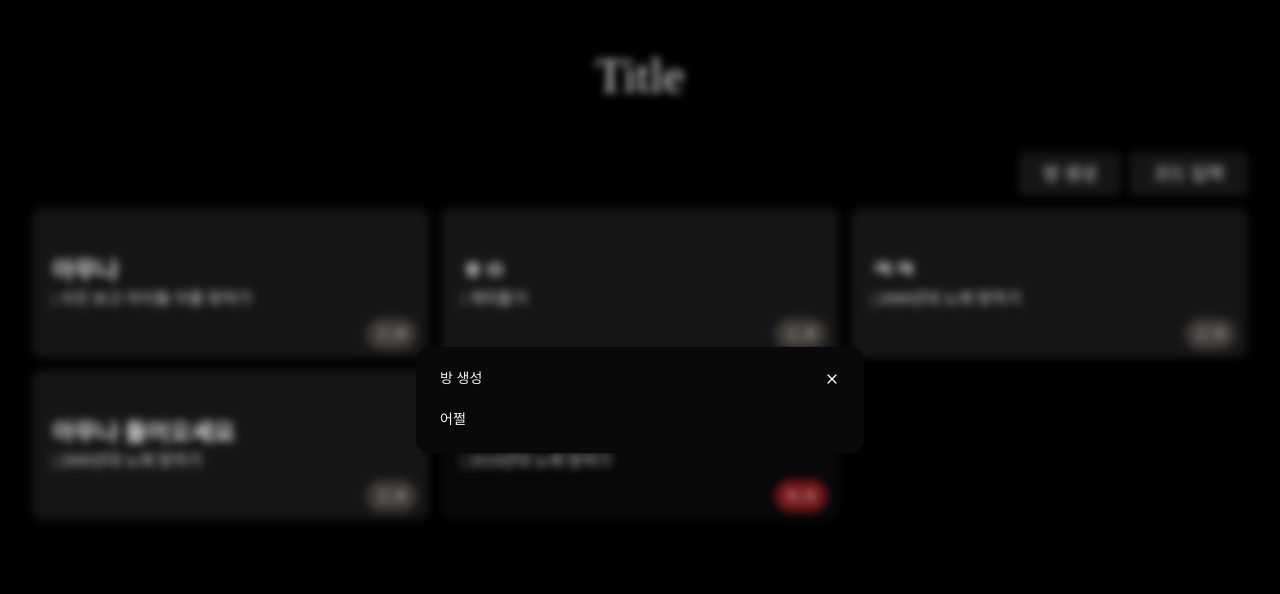
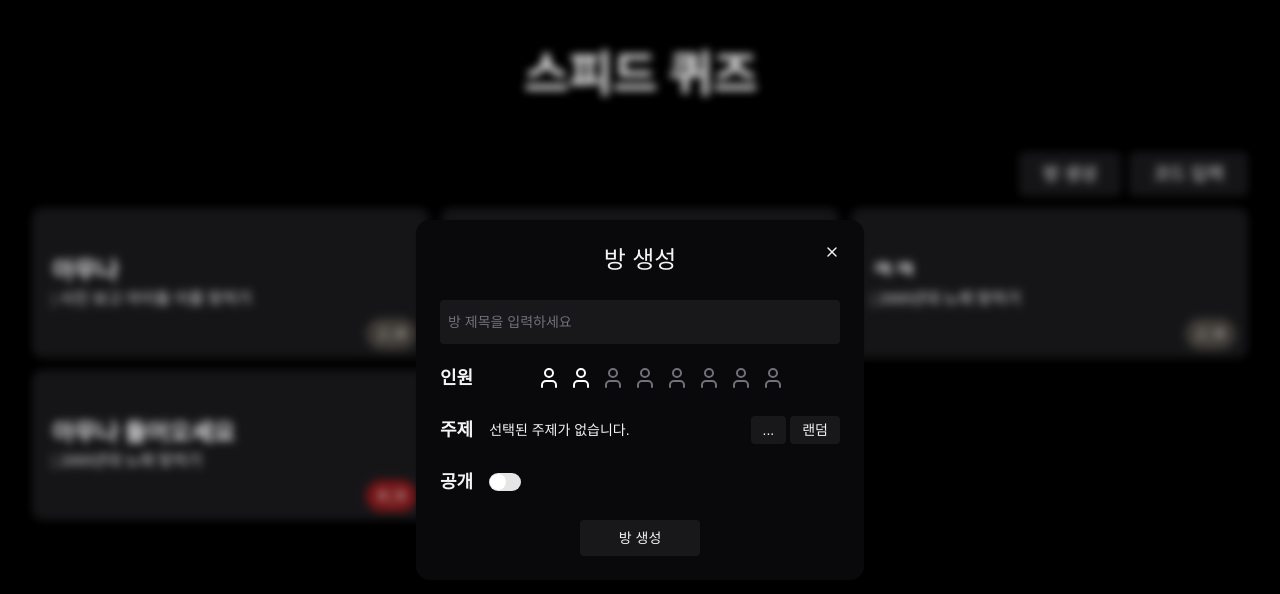
Before and after one commit to acrylic-ap/quiz_game, a Next.js app: page / in a window 1280 px wide. Both pictures are taken after a click on the button "방 생성". Shown: the top 594 px of the page. Built offline with nearby package versions, Linux system fonts and the light colour scheme; a web font is replaced by a local one.

Commit message:
방 생성 UI 추가

```diff
--- a/app/atom/lobbyAtom.ts
+++ b/app/atom/lobbyAtom.ts
@@ -38,7 +38,7 @@ export const roomListState = atom<Room[]>([
     id: "ASHF2384HSB0",
     roomName: "아무나 들어오세요",
     subject: "2000년대 노래 맞히기",
-    capacity: 2,
+    capacity: 8,
     maxCapacity: 8,
     played: false,
   },
--- a/app/components/modals/RoomModal.tsx
+++ b/app/components/modals/RoomModal.tsx
@@ -1,12 +1,20 @@
+"use client";
+
 import {
   Dialog,
+  DialogClose,
   DialogContent,
   DialogHeader,
   DialogTitle,
   DialogTrigger,
 } from "@/components/ui/dialog";
+import { Switch } from "@/components/ui/switch";
+import { User } from "lucide-react";
+import { useState } from "react";
 
 export default function RoomModal() {
+  const [selectedCapacity, setSelectedCapacity] = useState(2);
+
   return (
     <Dialog>
       <DialogTrigger asChild>
@@ -18,12 +26,87 @@ export default function RoomModal() {
           방 생성
         </button>
       </DialogTrigger>
+
       <DialogContent className="bg-zinc-950 text-zinc-100">
-        <DialogHeader>
-          <DialogTitle>방 생성</DialogTitle>
+        <DialogHeader className="text-center">
+          <DialogTitle className="text-2xl">방 생성</DialogTitle>
         </DialogHeader>
-        <div>어쩔</div>
-        {/* 여기에 방 제목 입력, 과목 선택 등의 폼을 넣으면 끝! */}
+
+        <div className="space-y-4">
+          <div className="flex flex-col space-y-2">
+            <input
+              type="text"
+              id="room-name"
+              placeholder="방 제목을 입력하세요"
+              className="bg-zinc-900 text-zinc-100
+              rounded pl-2 py-3
+              outline-none
+              placeholder:text-zinc-500"
+            />
+          </div>
+          <div
+            className="relative w-full my-5
+            flex flex-row items-center space-x-2"
+          >
+            <h2 className="shrink-0 text-lg font-bold">인원</h2>
+            <div
+              className="w-full
+                flex flex-row justify-center gap-2"
+            >
+              {Array.from({ length: 8 }).map((_, index) => (
+                <button
+                  key={index}
+                  onClick={() => index >= 1 && setSelectedCapacity(index + 1)}
+                >
+                  <User
+                    className={
+                      selectedCapacity >= index + 1
+                        ? "text-white"
+                        : "text-zinc-500"
+                    }
+                  />
+                </button>
+              ))}
+            </div>
+          </div>
+          <div
+            className="relative flex flex-row items-center
+          my-6 space-x-2"
+          >
+            <h2 className="font-bold text-lg mr-4">주제</h2>
+            <label>선택된 주제가 없습니다.</label>
+            <div className="absolute right-0">
+              <button
+                className="px-3 py-1 mr-1 rounded
+              text bg-zinc-900
+              hover:bg-zinc-800"
+              >
+                ...
+              </button>
+              <button
+                className="px-3 py-1 rounded
+              text bg-zinc-900
+              hover:bg-zinc-800"
+              >
+                랜덤
+              </button>
+            </div>
+          </div>
+          <div className="flex flex-row items-center">
+            <h2 className="font-bold text-lg mr-4">공개</h2>
+            <Switch className="data-[state=checked]:bg-blue-500" />
+          </div>
+        </div>
+
+        <div className="flex justify-center">
+          <button
+            className="w-30 px-6 py-2 rounded
+              text bg-zinc-900
+              hover:bg-zinc-800"
+          >
+            방 생성
+          </button>
+        </div>
       </DialogContent>
     </Dialog>
   );
--- a/app/page.tsx
+++ b/app/page.tsx
@@ -10,7 +10,7 @@ export const Header = () => {
       className="relative w-full h-[20%]
                 flex items-center justify-center"
     >
-      <h1 className="text-5xl">Title</h1>
+      <h1 className="text-5xl font-bold">스피드 퀴즈</h1>
     </div>
   );
 };
@@ -18,7 +18,17 @@ export const Header = () => {
 export const Section = () => {
   const [roomList] = useAtom(roomListState);
 
-  const enterRoom = (id: string, capacity: number, maxCapacity: number) => {
+  const enterRoom = (
+    id: string,
+    capacity: number,
+    maxCapacity: number,
+    played: boolean,
+  ) => {
+    if (played) {
+      alert("이미 진행 중인 방입니다!");
+      return;
+    }
+
     if (capacity === maxCapacity) {
       alert("인원이 꽉 찼습니다!");
       return;
@@ -52,7 +62,9 @@ export const Section = () => {
         {roomList.map((room) => (
           <div
             role="button"
-            onClick={() => enterRoom(room.id, room.capacity, room.maxCapacity)}
+            onClick={() =>
+              enterRoom(room.id, room.capacity, room.maxCapacity, room.played)
+            }
             className={`relative h-[150px]
                       flex justify-center flex-col
                       rounded-lg
--- /dev/null
+++ b/components/ui/switch.tsx
@@ -0,0 +1,33 @@
+"use client"
+
+import * as React from "react"
+import { Switch as SwitchPrimitive } from "radix-ui"
+
+import { cn } from "@/lib/utils"
+
+function Switch({
+  className,
+  size = "default",
+  ...props
+}: React.ComponentProps<typeof SwitchPrimitive.Root> & {
+  size?: "sm" | "default"
+}) {
+  return (
+    <SwitchPrimitive.Root
+      data-slot="switch"
+      data-size={size}
+      className={cn(
+        "peer group/switch relative inline-flex shrink-0 items-center rounded-full border border-transparent shadow-xs transition-all outline-none after:absolute after:-inset-x-3 after:-inset-y-2 focus-visible:border-ring focus-visible:ring-3 focus-visible:ring-ring/50 aria-invalid:border-destructive aria-invalid:ring-3 aria-invalid:ring-destructive/20 data-[size=default]:h-[18.4px] data-[size=default]:w-[32px] data-[size=sm]:h-[14px] data-[size=sm]:w-[24px] dark:aria-invalid:border-destructive/50 dark:aria-invalid:ring-destructive/40 data-checked:bg-primary data-unchecked:bg-input dark:data-unchecked:bg-input/80 data-disabled:cursor-not-allowed data-disabled:opacity-50",
+        className
+      )}
+      {...props}
+    >
+      <SwitchPrimitive.Thumb
+        data-slot="switch-thumb"
+        className="pointer-events-none block rounded-full bg-background ring-0 transition-transform group-data-[size=default]/switch:size-4 group-data-[size=sm]/switch:size-3 group-data-[size=default]/switch:data-checked:translate-x-[calc(100%-2px)] group-data-[size=sm]/switch:data-checked:translate-x-[calc(100%-2px)] dark:data-checked:bg-primary-foreground group-data-[size=default]/switch:data-unchecked:translate-x-0 group-data-[size=sm]/switch:data-unchecked:translate-x-0 dark:data-unchecked:bg-foreground"
+      />
+    </SwitchPrimitive.Root>
+  )
+}
+
+export { Switch }
--- a/package.json
+++ b/package.json
@@ -11,6 +11,7 @@
   "dependencies": {
     "class-variance-authority": "^0.7.1",
     "clsx": "^2.1.1",
+    "jotai": "^2.19.0",
     "lucide-react": "^1.7.0",
     "next": "16.2.1",
     "radix-ui": "^1.4.3",
```
Also changed, not shown: 1 other file (tests, documents, lock files or other folders).
